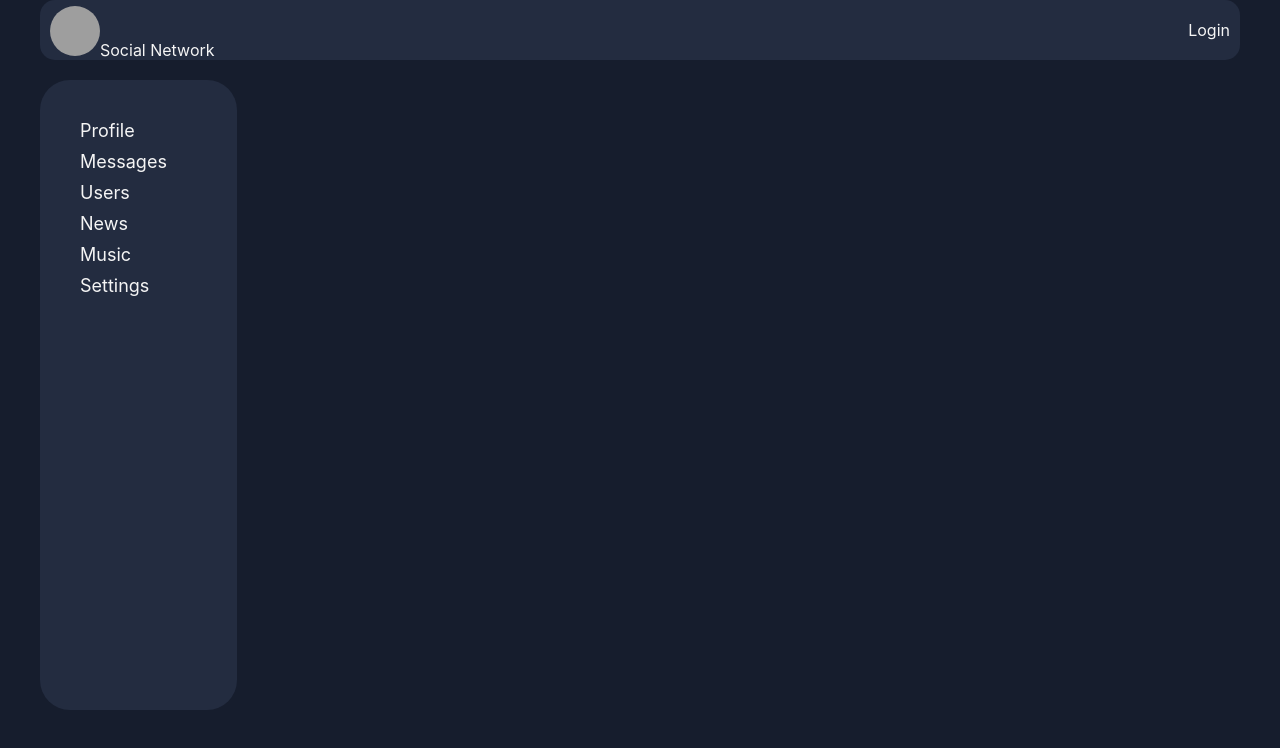
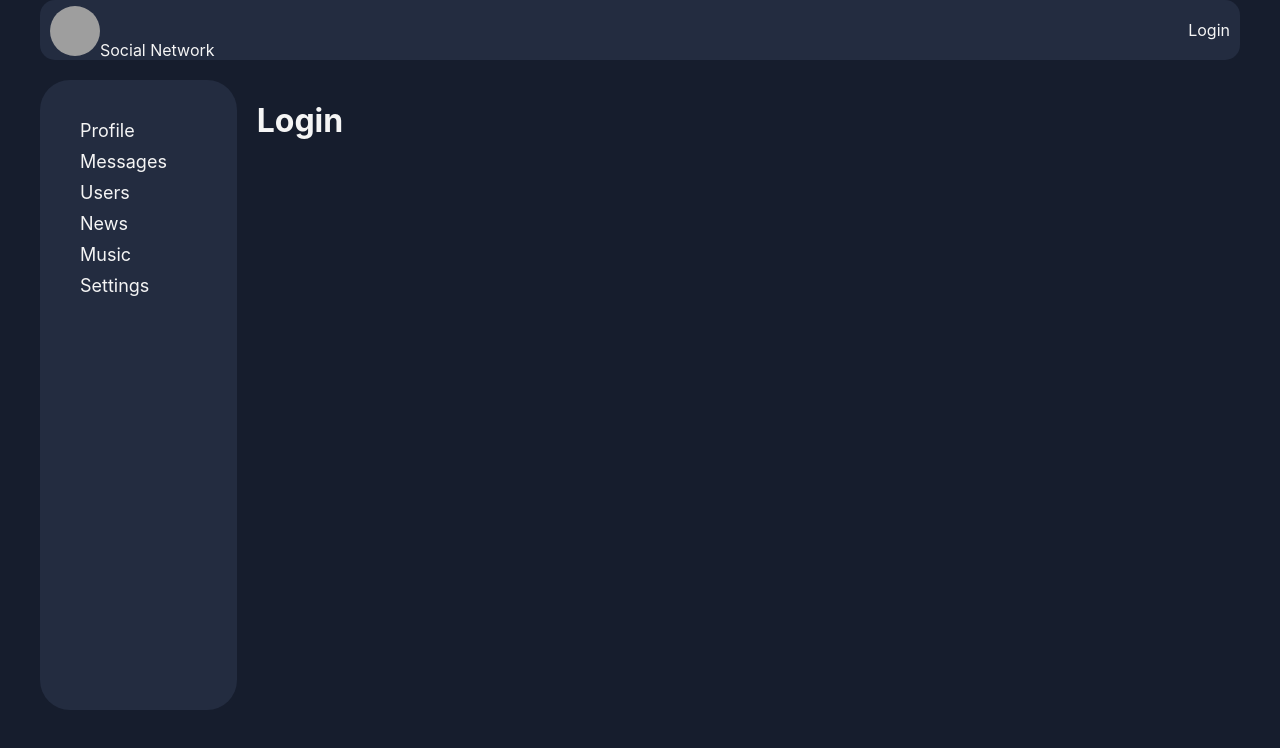
Before and after one commit to fabskrejt/social_network_react_ts_project, a React (Create React App) app: page /login in a window 1280 px wide. Shown: the top 748 px of the page. Built offline with nearby package versions, Linux system fonts and the light colour scheme; no server answers; grey boxes are pictures that could not be loaded.

Commit message:
created Login component less_68

```diff
--- a/src/App.tsx
+++ b/src/App.tsx
@@ -9,7 +9,7 @@
 import {UsersContainer} from "./components/Users/UsersContainer";
 import ProfileContainer from "./components/Profile/ProfileContainer";
 import HeaderContainer from "./components/Header/HeaderContainer";
-
+import {Login} from "./components/Login/Login";
 
 
 const App = () => {
@@ -24,10 +24,11 @@
                     <Route exact path='/dialogs'
                            render={() => <DialogsContainer/>}/>
                     <Route path='/users'
-                            render={()=> <UsersContainer/>}/>
+                           render={() => <UsersContainer/>}/>
                     <Route path='/news' component={News}/>
                     <Route path='/music' component={Music}/>
                     <Route path='/settings' component={Settings}/>
+                    <Route path='/login' component={Login}/>
                 </div>
             </div>
         </BrowserRouter>
--- /dev/null
+++ b/src/components/Login/Login.tsx
@@ -0,0 +1,7 @@
+import React from "react";
+
+export const Login = () => {
+    return(
+        <h1>Login</h1>
+    )
+}
```
